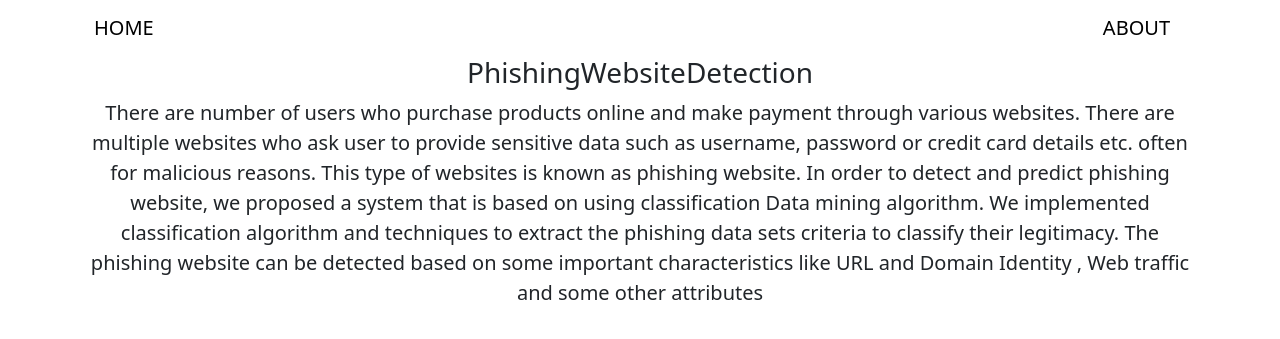
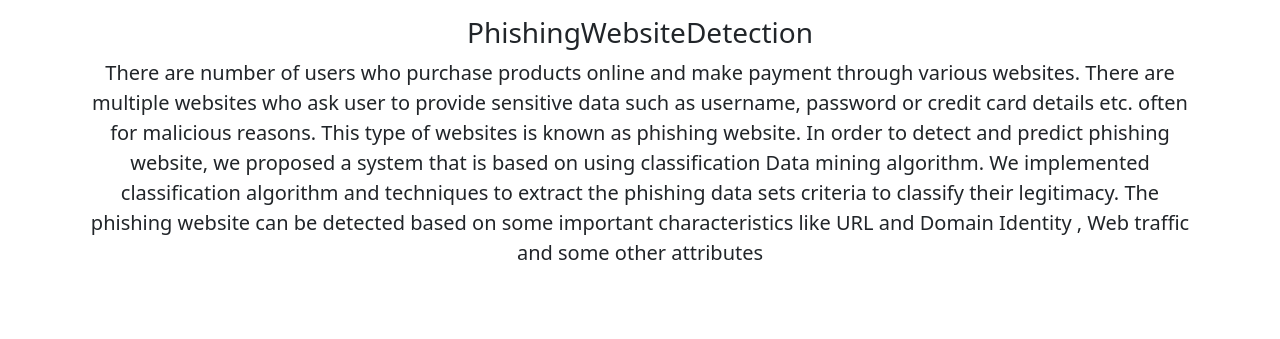
Before and after one commit to Ethical-Saleem/website-url-checker, a Flask app: page /about in a window 1280 px wide. Shown: the top 339 px of the page. Run offline with Flask 3, Linux system fonts and the light colour scheme.

Commit message:
UI refactoring

```diff
--- a/app.py
+++ b/app.py
@@ -7,12 +7,16 @@ app = Flask(__name__, static_folder='static')
 
 @app.route('/')
 def index():
-    image_url = url_for('static', filename='images/UNILORIN_logo.png')
-    return render_template("home.html", image_url=image_url)
+    # image_url = url_for('static', filename='images/UNILORIN_logo.png')
+    return render_template("home.html")
 
 @app.route('/about')
 def about():
     return render_template("about.html")
+
+# @app.route('/images/<filename>')
+# def get_image(filename):
+#     return send_from_directory('static/images', filename)
 
 @app.route('/getURL',methods=['GET','POST'])
 def getURL():
@@ -29,11 +33,11 @@ def getURL():
         #print(predicted_value)
         if predicted_value == 0:
             value = "This is a legitimate URL"
-            image_url = url_for('static', filename='images/UNILORIN_logo.png')
-            return render_template("home.html", image_url=image_url, error=value)
+            # image_url = url_for('static', filename='images/UNILORIN_logo.png')
+            return render_template("home.html", error=value)
         else:
             value = "This URL is suspected to be a phishing URL"
-            image_url = url_for('static', filename='images/UNILORIN_logo.png')
-            return render_template("home.html", image_url=image_url, error=value)
+            # image_url = url_for('static', filename='images/UNILORIN_logo.png')
+            return render_template("home.html", error=value)
 if __name__ == "__main__":
     app.run(debug=True)
--- a/templates/home.html
+++ b/templates/home.html
@@ -2,10 +2,10 @@
 {% endblock title %} {% block body %}
 <div class="col-12">
   <div
-  class="col-6 mx-auto text-center px-3"
+  class="col-12 col-sm-8 col-lg-6 mx-auto text-center px-3"
   style="background: #E8E8E8;"
   >
-	<img src="{{ image_url }}" alt="UNILAG logo" />
+	<img class="py-3" src="{{ url_for('static', filename='images/UNILAG.png') }}" alt="UNILAG logo" width="200" height="200" />
 	<h5 class="mb-3">UNILAG MIT Phishing Website Detection</h5>
 
 	<div class="mb-4 text-start">
@@ -34,7 +34,7 @@
 					{% endif %} {% endif %}
 				</p>
 			</div>
-			<div class="mt-5 text-center">
+			<div class="mt-5 pb-3 text-center">
 				<button
 				class="btn btn-md btn-success px-4"
 				type="submit"
--- a/templates/includes/_navbar.html
+++ b/templates/includes/_navbar.html
@@ -1,6 +1,6 @@
 <nav class="navbar navbar-default">
-      <div class="container">
+      <!-- <div class="container">
         <a class="navbar-brand" href="/">HOME</a>
         <a class="navbar-brand" href="/about">ABOUT</a>
-        </div>
+        </div> -->
  </nav>
```
Also changed, not shown: static/images/UNILAG_logo.png (deleted).
